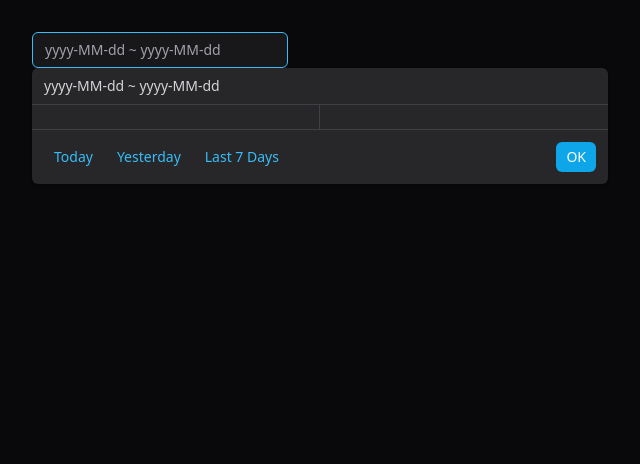
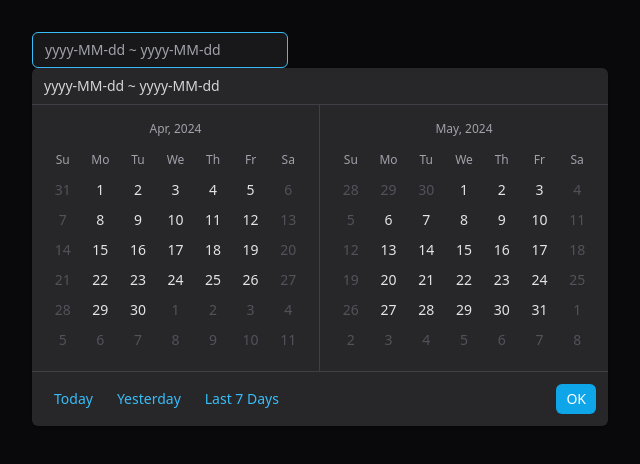
Before and after one commit to navaneethct1199/date-range-picker, a React (Vite) app: page / in a window 1280 px wide. Both pictures are taken after a click on the button 271 px from the left and 50 px from the top of the page. Shown: the top 464 px of the page, without its empty margins (0-640 px from the left). Built offline with nearby package versions, Linux system fonts and the light colour scheme.

Commit message:
Add calendar

```diff
--- /dev/null
+++ b/src/components/calendar.tsx
@@ -0,0 +1,103 @@
+import { useMemo } from "react";
+import clsx from "clsx";
+
+const days = ["Su", "Mo", "Tu", "We", "Th", "Fr", "Sa"];
+
+type DateCell = {
+  object: Date;
+  key: string;
+  day: number;
+  date: number;
+  month: number;
+};
+
+export type CalendarProps = Readonly<{
+  date: Date;
+  incrementMonth: () => void;
+  decrementMonth: () => void;
+}>;
+
+export const Calendar = ({
+  date,
+  incrementMonth,
+  decrementMonth,
+}: CalendarProps) => {
+  const [month, headerText, cells] = useMemo<
+    [number, string, DateCell[]]
+  >(() => {
+    const dateCopy = new Date(date);
+    dateCopy.setDate(1);
+
+    const headerText = new Intl.DateTimeFormat("en-US", {
+      month: "short",
+      year: "numeric",
+    })
+      .format(dateCopy)
+      .split(" ")
+      .join(", ");
+
+    const day = dateCopy.getDay();
+    const startingDate: Date = new Date(dateCopy);
+    startingDate.setDate(startingDate.getDate() - day);
+
+    const cells = [];
+    for (let i = 0; i < 42; i++) {
+      const date = new Date(startingDate);
+      date.setDate(date.getDate() + i);
+      cells.push({
+        object: date,
+        key: date.toISOString(),
+        day: date.getDay(),
+        date: date.getDate(),
+        month: date.getMonth(),
+      });
+    }
+
+    return [dateCopy.getMonth(), headerText, cells];
+  }, [date]);
+
+  return (
+    <div>
+      <header className="flex items-center justify-between px-3">
+        <button
+          onClick={decrementMonth}
+          className="h-6 w-6 rounded-md hover:bg-zinc-700"
+        ></button>
+        <button className="px-2 py-0.5 text-xs text-zinc-400 outline-none">
+          {headerText}
+        </button>
+        <button
+          onClick={incrementMonth}
+          className="h-6 w-6 rounded-md hover:bg-zinc-700"
+        ></button>
+      </header>
+
+      <main className="grid grid-cols-7 place-items-center px-3 pt-1">
+        {days.map((day) => (
+          <span
+            key={day}
+            className="flex h-[30px] items-center justify-center text-xs text-zinc-400"
+          >
+            {day}
+          </span>
+        ))}
+        {cells.map((cell) => (
+          <button
+            key={cell.key}
+            className={clsx(
+              "h-[30px] w-[30px] rounded-md text-sm hover:bg-zinc-700 hover:text-zinc-200",
+              {
+                "text-zinc-600":
+                  cell.day === 0 || cell.day === 6 || cell.month !== month,
+                "text-zinc-200":
+                  cell.day !== 0 && cell.day !== 6 && cell.month === month,
+              },
+            )}
+          >
+            {cell.date}
+          </button>
+        ))}
+      </main>
+    </div>
+  );
+};
--- a/src/components/date-range-picker.tsx
+++ b/src/components/date-range-picker.tsx
@@ -1,5 +1,7 @@
 import { useRef, useState, useEffect, useCallback } from "react";
 import clsx from "clsx";
+
+import { Calendar } from "./calendar";
 
 const placeholder = "yyyy-MM-dd ~ yyyy-MM-dd";
 
@@ -11,49 +13,92 @@ export type DateRangePickerProps = Readonly<{
 }>;
 
 export const DateRangePicker = ({ ranges }: DateRangePickerProps) => {
-  const element = useRef<HTMLDivElement>(null);
+  const container = useRef<HTMLDivElement>(null);
+  const previousAction = useRef<"increment" | "decrement">("increment");
 
-  const [value, setValue] = useState("");
-  const [draft, setDraft] = useState(placeholder);
+  const [displayValue, setDisplayValue] = useState("");
+  const [draft] = useState(placeholder);
   const [isFocused, setIsFocused] = useState(false);
-  const [isOpen, setIsOpen] = useState(false);
+  const [isDatePickerOpen, setIsDatePickerOpen] = useState(false);
 
-  const open = () => setIsOpen(true);
-  const close = () => setIsOpen(false);
+  const [date1, setDate1] = useState(() => {
+    const date = new Date();
+    date.setDate(1);
+    return date;
+  });
+  const [date2, setDate2] = useState(() => {
+    const date = new Date();
+    date.setDate(1);
+    date.setMonth(date.getMonth() + 1);
+    return date;
+  });
+
+  const openDatePicker = () => setIsDatePickerOpen(true);
+  const closeDatePicker = () => setIsDatePickerOpen(false);
 
   const focus = () => {
     setIsFocused(true);
-    open();
+    openDatePicker();
   };
   const blur = useCallback(() => {
     setIsFocused(false);
-    close();
+    closeDatePicker();
   }, []);
 
   useEffect(() => {
     const handleBlur = (event: MouseEvent) => {
-      if (!element.current?.contains(event.target as Node)) blur();
+      if (!container.current?.contains(event.target as Node)) blur();
     };
 
     document.addEventListener("mousedown", handleBlur);
     return () => document.removeEventListener("mousedown", handleBlur);
   }, [blur]);
 
+  const incrementMonth = (
+    setter: (value: React.SetStateAction<Date>) => void,
+  ) => {
+    previousAction.current = "increment";
+    setter((value) => {
+      const date = new Date(value);
+      date.setMonth(date.getMonth() + 1);
+      return date;
+    });
+  };
+
+  const decrementMonth = (
+    setter: (value: React.SetStateAction<Date>) => void,
+  ) => {
+    previousAction.current = "decrement";
+    setter((value) => {
+      const date = new Date(value);
+      date.setMonth(date.getMonth() - 1);
+      return date;
+    });
+  };
+
+  useEffect(() => {
+    if (date1.toDateString() === date2.toDateString()) {
+      if (previousAction.current === "increment") incrementMonth(setDate2);
+      else decrementMonth(setDate1);
+    }
+  }, [date1, date2]);
+
   const handleInputFocus = () => {
     focus();
-    if (!value) setValue(placeholder);
+    if (!displayValue) setDisplayValue(placeholder);
   };
 
   const handleInputChange = (event: React.ChangeEvent<HTMLInputElement>) => {
-    close();
-    setValue(event.target.value);
+    closeDatePicker();
+    setDisplayValue(event.target.value);
   };
 
   const handleInputBlur = () => {
-    if (value === placeholder) setValue("");
+    if (displayValue === placeholder) setDisplayValue("");
   };
 
   const handleRangeSelect = (range: Date[]) => {
+    console.log(range);
     blur();
   };
 
@@ -63,7 +108,7 @@ export const DateRangePicker = ({ ranges }: DateRangePickerProps) => {
 
   return (
     <div
-      ref={element}
+      ref={container}
       className={clsx(
         "relative flex h-9 w-64 items-center rounded-md border bg-zinc-900 transition-all duration-200 hover:border-sky-400",
         { "border-sky-400": isFocused, "border-zinc-700": !isFocused },
@@ -71,7 +116,7 @@ export const DateRangePicker = ({ ranges }: DateRangePickerProps) => {
     >
       <input
         placeholder={placeholder}
-        value={value}
+        value={displayValue}
         onFocus={handleInputFocus}
         onChange={handleInputChange}
         onBlur={handleInputBlur}
@@ -81,22 +126,34 @@ export const DateRangePicker = ({ ranges }: DateRangePickerProps) => {
       <button
         onFocus={focus}
         className={clsx("h-full w-8 flex-shrink-0 outline-none", {
-          "cursor-pointer": value && value !== placeholder,
-          "cursor-text": !value || value === placeholder,
+          "cursor-pointer": displayValue && displayValue !== placeholder,
+          "cursor-text": !displayValue || displayValue === placeholder,
         })}
       ></button>
 
       <div
         className={clsx(
           "absolute -left-px top-full mt-px min-w-[36rem] rounded-md bg-zinc-800 shadow",
-          { hidden: !isFocused || !isOpen },
+          { hidden: !isFocused || !isDatePickerOpen },
         )}
       >
         <header className="px-3 py-2 text-sm">{draft}</header>
 
         <section className="grid grid-cols-2 border-b border-t border-zinc-700">
-          <div className="border-r border-zinc-700 py-3"></div>
-          <div className="py-3"></div>
+          <div className="border-r border-zinc-700 pb-4 pt-3">
+            <Calendar
+              date={date1}
+              incrementMonth={() => incrementMonth(setDate1)}
+              decrementMonth={() => decrementMonth(setDate1)}
+            />
+          </div>
+          <div className="py-3">
+            <Calendar
+              date={date2}
+              incrementMonth={() => incrementMonth(setDate2)}
+              decrementMonth={() => decrementMonth(setDate2)}
+            />
+          </div>
         </section>
 
         <footer className="flex items-start justify-between p-3">
```
